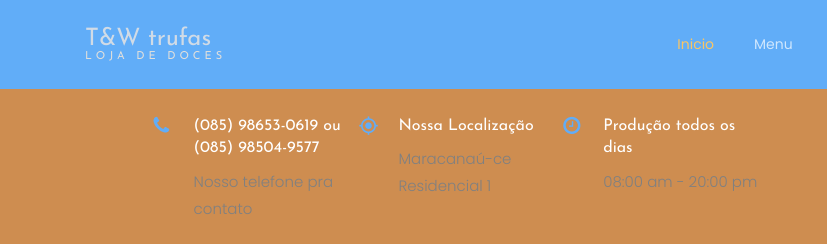
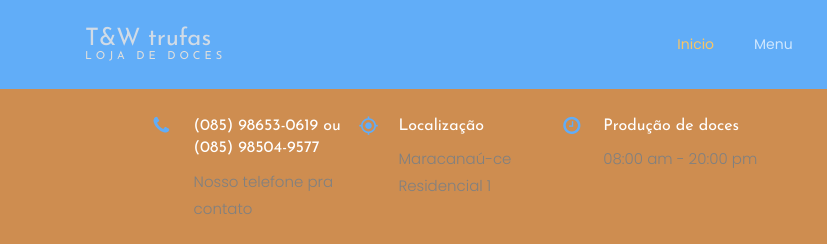
Before and after one commit to willamycosta/sitetewtrufas, a plain HTML site: page index.html in a window 1280 px wide. Shown: the top 244 px of the page, 0-827 px from the left. Drawn offline with Linux system fonts and the light colour scheme; some packages are replaced by stand-ins of ours; no server answers; grey boxes are pictures that could not be loaded; files whose address does not match are found by name.

Commit message:
Produção
Doces

```diff
--- a/index.html
+++ b/index.html
@@ -88,14 +88,14 @@
 	    				<div class="col-md-4 d-flex ftco-animate">
 	    					<div class="icon"><span class="icon-my_location"></span></div>
 	    					<div class="text">
-	    						<h3>Nossa Localização</h3>
+	    						<h3>Localização</h3>
 	    						<p>Maracanaú-ce Residencial 1</p>
 	    					</div>
 	    				</div>
 	    				<div class="col-md-4 d-flex ftco-animate">
 	    					<div class="icon"><span class="icon-clock-o"></span></div>
 	    					<div class="text">
-	    						<h3>Produção todos os dias</h3>
+	    						<h3>Produção de doces</h3>
 	    						<p>08:00 am - 20:00 pm</p>
 	    					</div>
 	    				</div>
```
